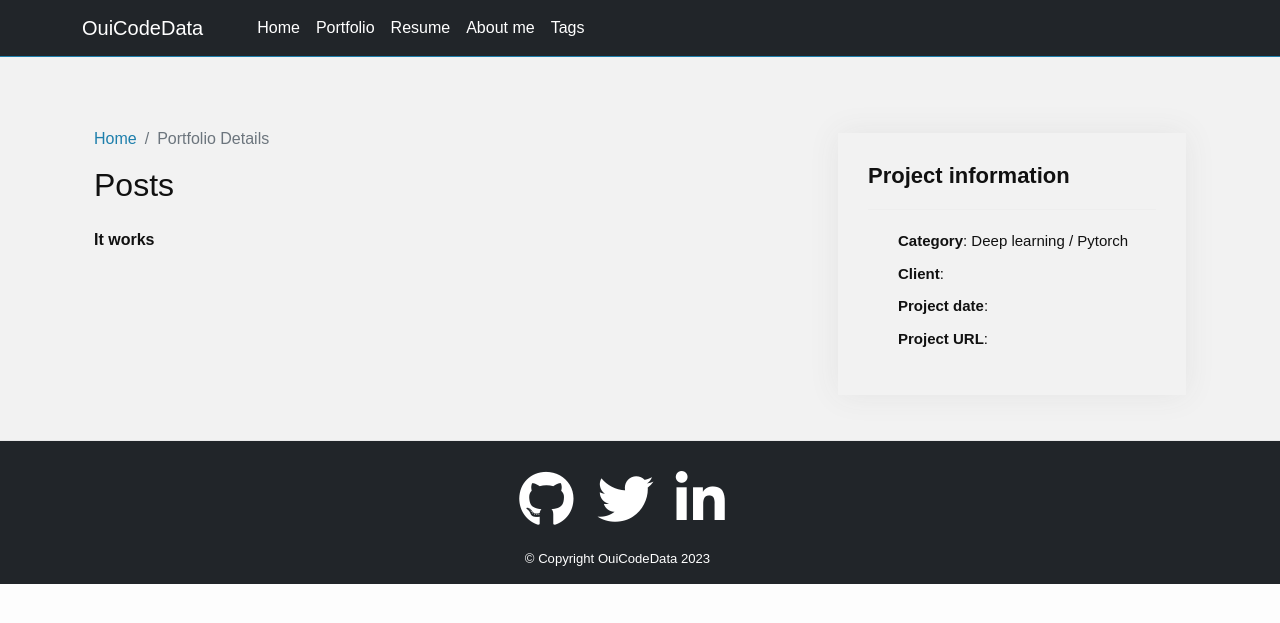
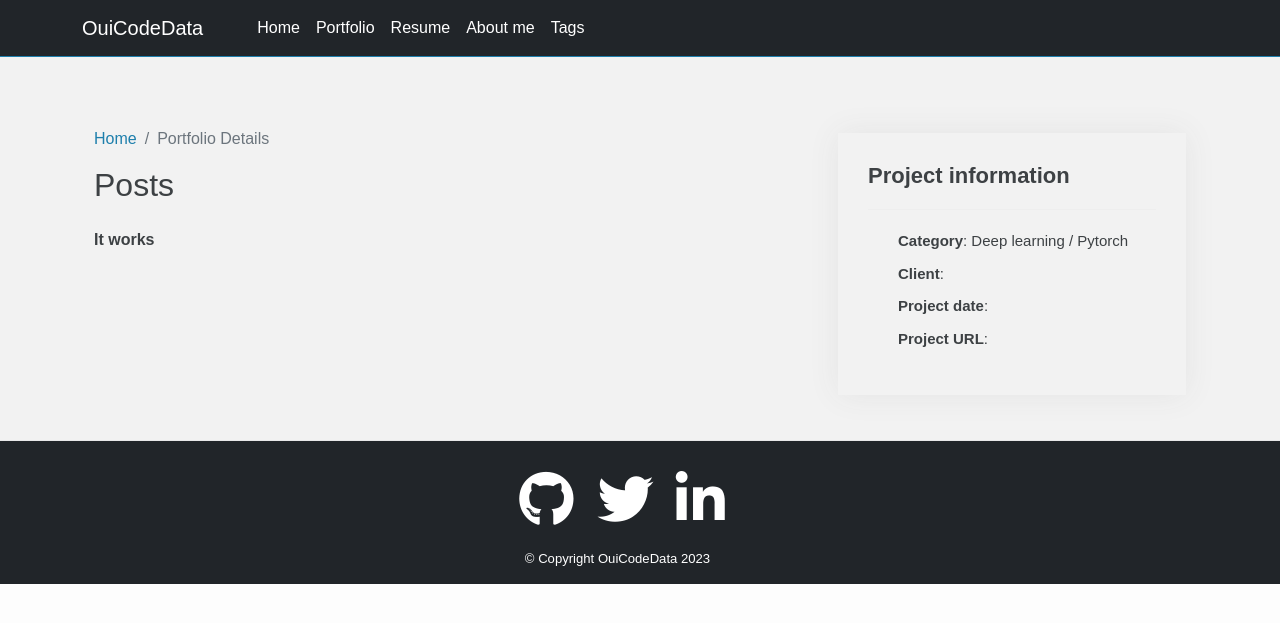
Before and after one commit to paulofpimenta/ouicodedata, a Jekyll site: the page built from details.html, in a window 1280 px wide. Shown: the top 623 px of the page. Built offline with Jekyll 4.4.1, drawn with Linux system fonts in a browser that asks for light colours; comment, search, counter and statistics services are not loaded.

Commit message:
Trying to change font

```diff
--- a/_site#/css/main.css
+++ b/_site#/css/main.css
@@ -12,8 +12,8 @@
  * Basic styling
  */
 body {
-  font: 400 16px/1.5 "Sawarabi Gothic", sans-serif;
-  color: #111;
+  font: 400 16px/1.5 "Lucida Grande", Arial;
+  color: #3d4144;
   background-color: #fdfdfd;
   -webkit-text-size-adjust: 100%;
   -webkit-font-feature-settings: "kern" 1;
@@ -340,7 +340,7 @@
   display: none;
 }
 .site-nav .page-link {
-  color: #111;
+  color: #3d4144;
   line-height: 1.5;
 }
 .site-nav .page-link:not(:last-child) {
--- a/_site#/feed.xml
+++ b/_site#/feed.xml
@@ -1,4 +1,4 @@
-<?xml version="1.0" encoding="utf-8"?><feed xmlns="http://www.w3.org/2005/Atom" ><generator uri="https://jekyllrb.com/" version="4.3.2">Jekyll</generator><link href="http://localhost:4000/feed.xml" rel="self" type="application/atom+xml" /><link href="http://localhost:4000/" rel="alternate" type="text/html" /><updated>2023-10-19T00:09:20+02:00</updated><id>http://localhost:4000/feed.xml</id><title type="html">OuiCodeData</title><subtitle>A portal with news, tutorials and tips about GIS.</subtitle><entry><title type="html">Worldclim data with R</title><link href="http://localhost:4000/posts/worldclim-with-r/" rel="alternate" type="text/html" title="Worldclim data with R" /><published>2023-10-13T14:05:09+02:00</published><updated>2023-10-13T14:05:09+02:00</updated><id>http://localhost:4000/posts/worldclim-with-r</id><content type="html" xml:base="http://localhost:4000/posts/worldclim-with-r/"><![CDATA[<p>Worldclim data is a great source of environmental data opensource data.</p>
+<?xml version="1.0" encoding="utf-8"?><feed xmlns="http://www.w3.org/2005/Atom" ><generator uri="https://jekyllrb.com/" version="4.3.2">Jekyll</generator><link href="http://localhost:4000/feed.xml" rel="self" type="application/atom+xml" /><link href="http://localhost:4000/" rel="alternate" type="text/html" /><updated>2023-10-19T00:22:03+02:00</updated><id>http://localhost:4000/feed.xml</id><title type="html">OuiCodeData</title><subtitle>A portal with news, tutorials and tips about GIS.</subtitle><entry><title type="html">Worldclim data with R</title><link href="http://localhost:4000/posts/worldclim-with-r/" rel="alternate" type="text/html" title="Worldclim data with R" /><published>2023-10-13T14:05:09+02:00</published><updated>2023-10-13T14:05:09+02:00</updated><id>http://localhost:4000/posts/worldclim-with-r</id><content type="html" xml:base="http://localhost:4000/posts/worldclim-with-r/"><![CDATA[<p>Worldclim data is a great source of environmental data opensource data.</p>
 
 <h3 id="r-api">R API</h3>
 
--- a/css/main.scss
+++ b/css/main.scss
@@ -4,9 +4,8 @@
 @charset "utf-8";
 
 
-
 // Our variables
-$base-font-family: 'Sawarabi Gothic', sans-serif;
+$base-font-family: "Lucida Grande",Arial;
 $base-font-size:   16px;
 $base-font-weight: 400;
 $small-font-size:  $base-font-size * 0.875;
@@ -14,7 +13,7 @@
 
 $spacing-unit:     30px;
 
-$text-color:       #111;
+$text-color:       #3d4144;
 $background-color: #fdfdfd;
 $brand-color:      #2a7ae2;
 
```
Also changed, not shown: 1 other file.
